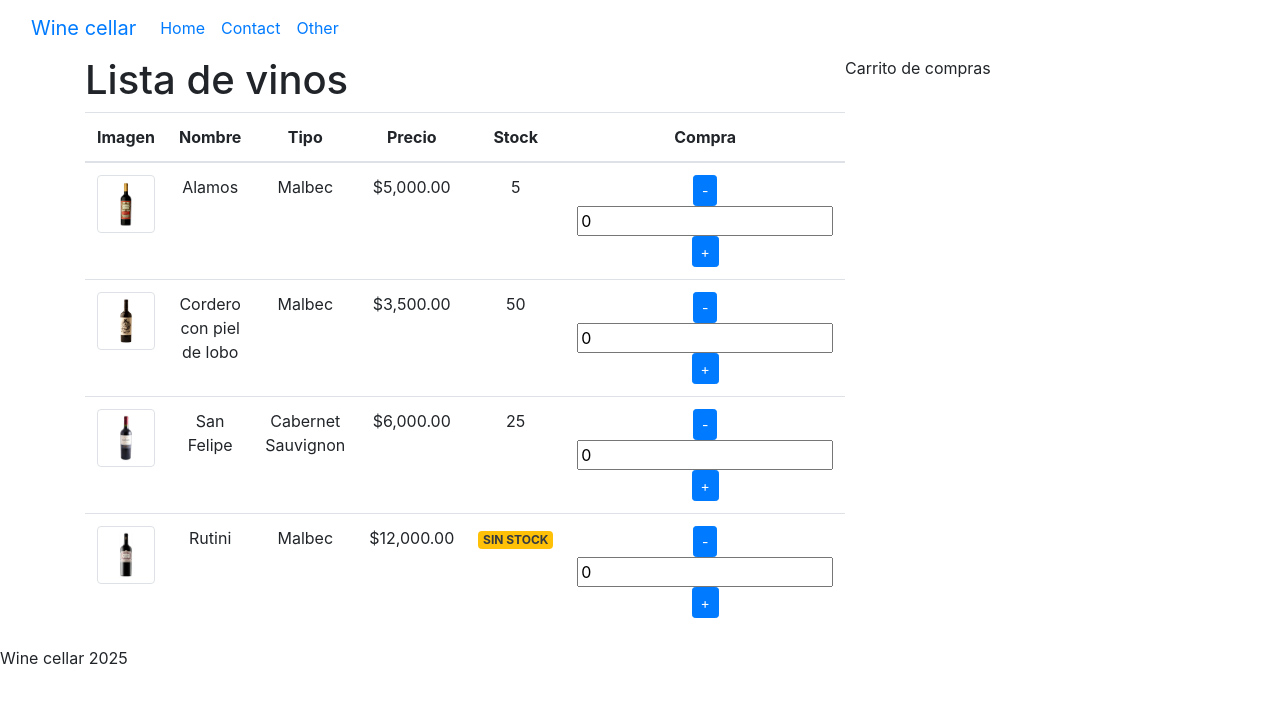
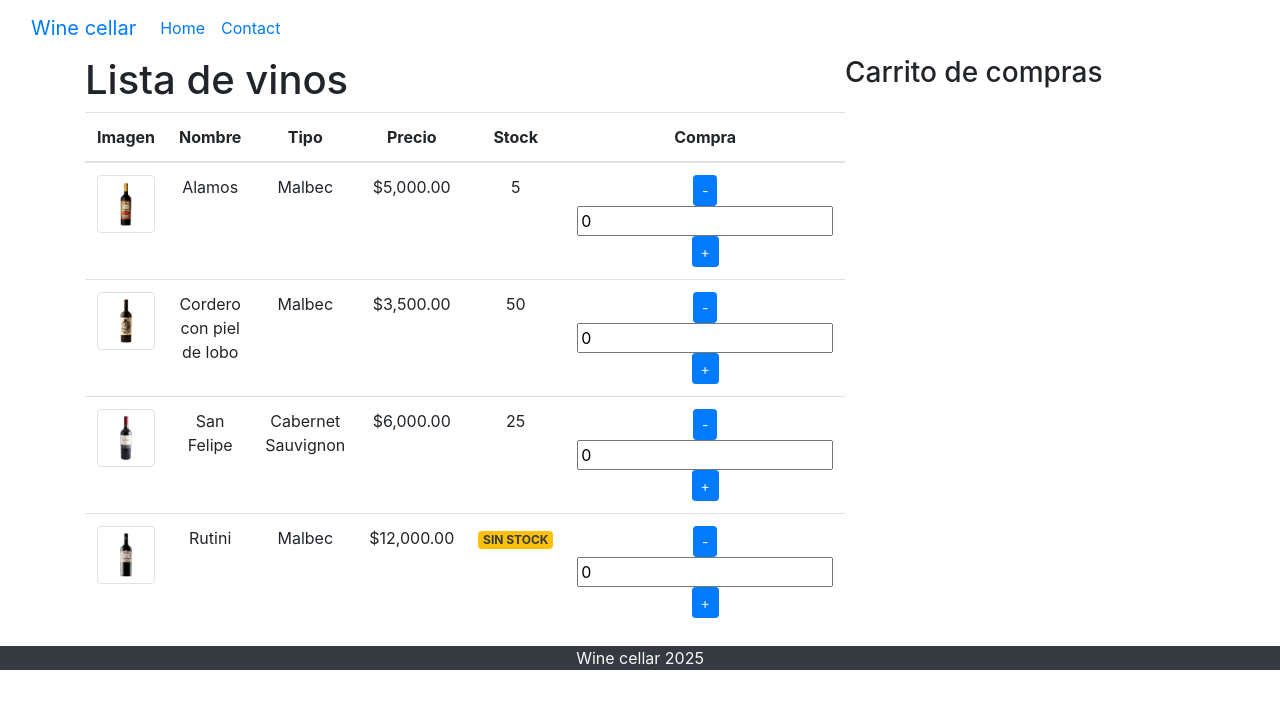
Before and after one commit to izaratedev/Angular, an Angular app in the folder wine-cellar/: page /wines in a window 1280 px wide. Before the commit this address led to /. Shown: the top 708 px of the page. Built offline with nearby package versions, Linux system fonts and the light colour scheme.

Commit message:
Se hizo refactor de los componentes cart y wine-list agregandolos al componente winecellar-wines. Ademas se configuro el ruteo

```diff
--- a/wine-cellar/src/app/app-routing.module.ts
+++ b/wine-cellar/src/app/app-routing.module.ts
@@ -1,7 +1,26 @@
 import { NgModule } from '@angular/core';
 import { RouterModule, Routes } from '@angular/router';
+import { WinecellarWinesComponent } from './winecellar-wines/winecellar-wines.component';
+import { WinecellarAboutComponent } from './winecellar-about/winecellar-about.component';
 
-const routes: Routes = [];
+const routes: Routes = [
+
+  //En la raiz lo que se suele hacer es definir el path vacio, y despues se puede poner un component: componente o hacer el redirecTo
+  {
+    path: '',
+    redirectTo: 'wines',
+    pathMatch: 'full'
+  },
+  //Son objetos , una vez que los agregamos se agregan los import automaticamente, si no nos lo agrega los tenemos que poner a mano
+  {
+    path: 'wines',
+    component: WinecellarWinesComponent
+  },
+  {
+    path: 'about',
+    component: WinecellarAboutComponent
+  }
+];
 
 @NgModule({
   imports: [RouterModule.forRoot(routes)],
--- a/wine-cellar/src/app/app.component.html
+++ b/wine-cellar/src/app/app.component.html
@@ -7,24 +7,22 @@
     <div class="collapse navbar-collapse" id="navbarNav">
       <ul class="navbar-nav">
         <li class="nav-item">
-          <a class="nav-link active" aria-current="page" href="#">Home</a>
+          <a class="nav-link active" aria-current="page" [routerLink]="['/']">Home</a>
         </li>
         <li class="nav-item">
-          <a class="nav-link" href="#">Contact</a>
-        </li>
-        <li class="nav-item">
-          <a class="nav-link" href="#">Other</a>
+          <!--Le agregamos la directiva, para poder navegar a la direccion que queremos ir cuando se seleccione contact.
+          La directiva routerlink nos pide un arreglo porque los ruteos pueden ser mas complejos, en el medio pueden ir ids, y despues otra cosa, etc.
+          Esto reemplaza el href, el href sigue andando, se puede utilizar pero no activa el ruteo de angular(hace una navegacion normal), no hace partial render(no hay SPA), me va a cambiar de pagina-->
+          <a class="nav-link" [routerLink]="['/about']">Contact</a>
         </li>
       </ul>
     </div>
   </div>
 </nav>
 <div class="container">
-  <div class="row">
-    <div class="col-8">
-      <app-wine-list></app-wine-list>
-    </div>
-    <div class="col-4">Carrito de compras</div>
-  </div>
+  <!--Al colocar el tag router-outlet carga todo como le dijimos en el routing module, lo que le diga en la url-->
+  <router-outlet></router-outlet>
 </div>
-<footer> {{title}} 2025</footer>
+<footer class="text-center bg-dark">
+  <span class="text-light">{{title}} 2025</span>
+</footer>
--- a/wine-cellar/src/app/cart/cart.component.html
+++ b/wine-cellar/src/app/cart/cart.component.html
@@ -1 +1 @@
-<p>cart works!</p>
+<h3>Carrito de compras</h3>
--- a/wine-cellar/src/app/winecellar-about/winecellar-about.component.html
+++ b/wine-cellar/src/app/winecellar-about/winecellar-about.component.html
@@ -1 +1,2 @@
-<p>winecellar-about works!</p>
+<p>Lorem ipsum dolor sit amet consectetur adipisicing elit. Libero atque perspiciatis aspernatur quisquam voluptate exercitationem blanditiis dicta nisi velit quidem? Ratione at fugiat nihil alias animi perferendis earum obcaecati provident.</p>
+<p>Lorem ipsum dolor sit amet, consectetur adipisicing elit. Suscipit autem harum, ea facilis excepturi voluptatem, modi reprehenderit culpa repellendus atque quod ratione ullam illo voluptas aspernatur cum nostrum cumque rerum.</p>
--- a/wine-cellar/src/app/winecellar-wines/winecellar-wines.component.html
+++ b/wine-cellar/src/app/winecellar-wines/winecellar-wines.component.html
@@ -1 +1,8 @@
-<p>winecellar-wines works!</p>
+<div class="row">
+    <div class="col-8">
+      <app-wine-list></app-wine-list>
+    </div>
+    <div class="col-4">
+      <app-cart></app-cart>
+    </div>
+</div>
```
